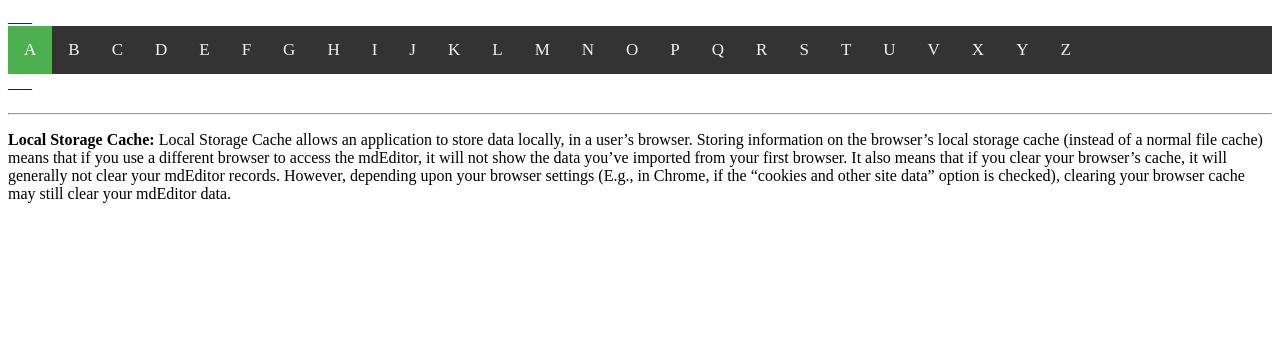
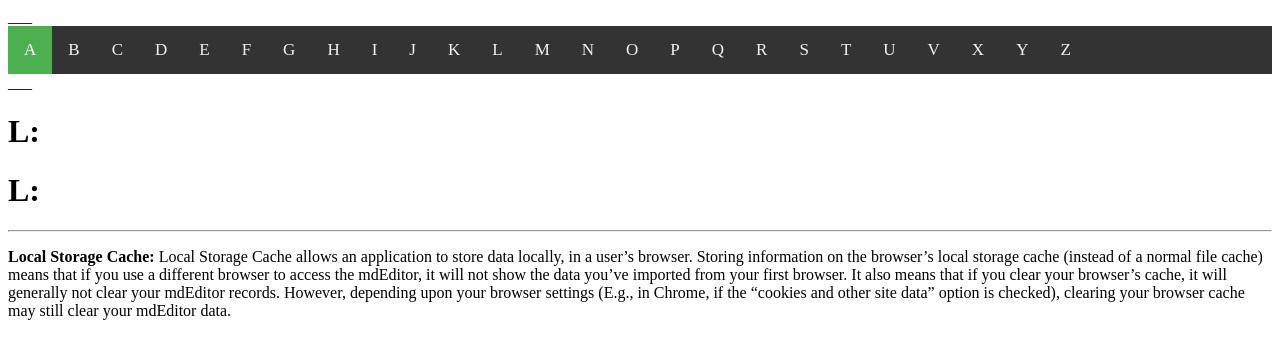
Before and after one commit to IronRico/TestGlossary, a Jekyll site: the page built from L.md, in a window 1280 px wide. Shown: the top 359 px of the page. Built offline with Jekyll 4.4.1, drawn with Linux system fonts in a browser that asks for light colours; our own code applies the rules of GitHub Pages for plain Markdown files.

Commit message:
Update L.md

```diff
--- a/L.md
+++ b/L.md
@@ -1,3 +1,4 @@
+# **L:**
 ___
 
 **Local Storage Cache:**
```
